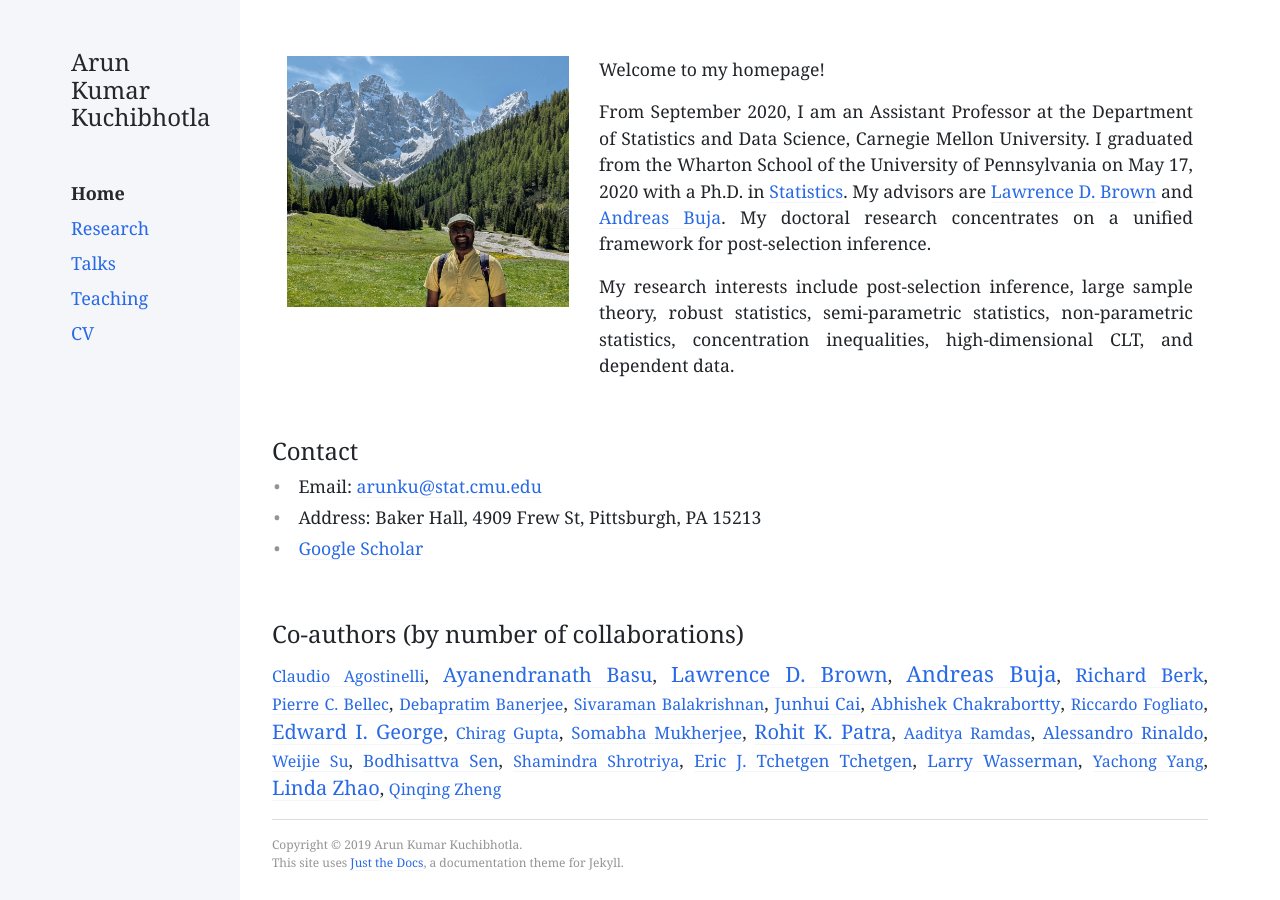
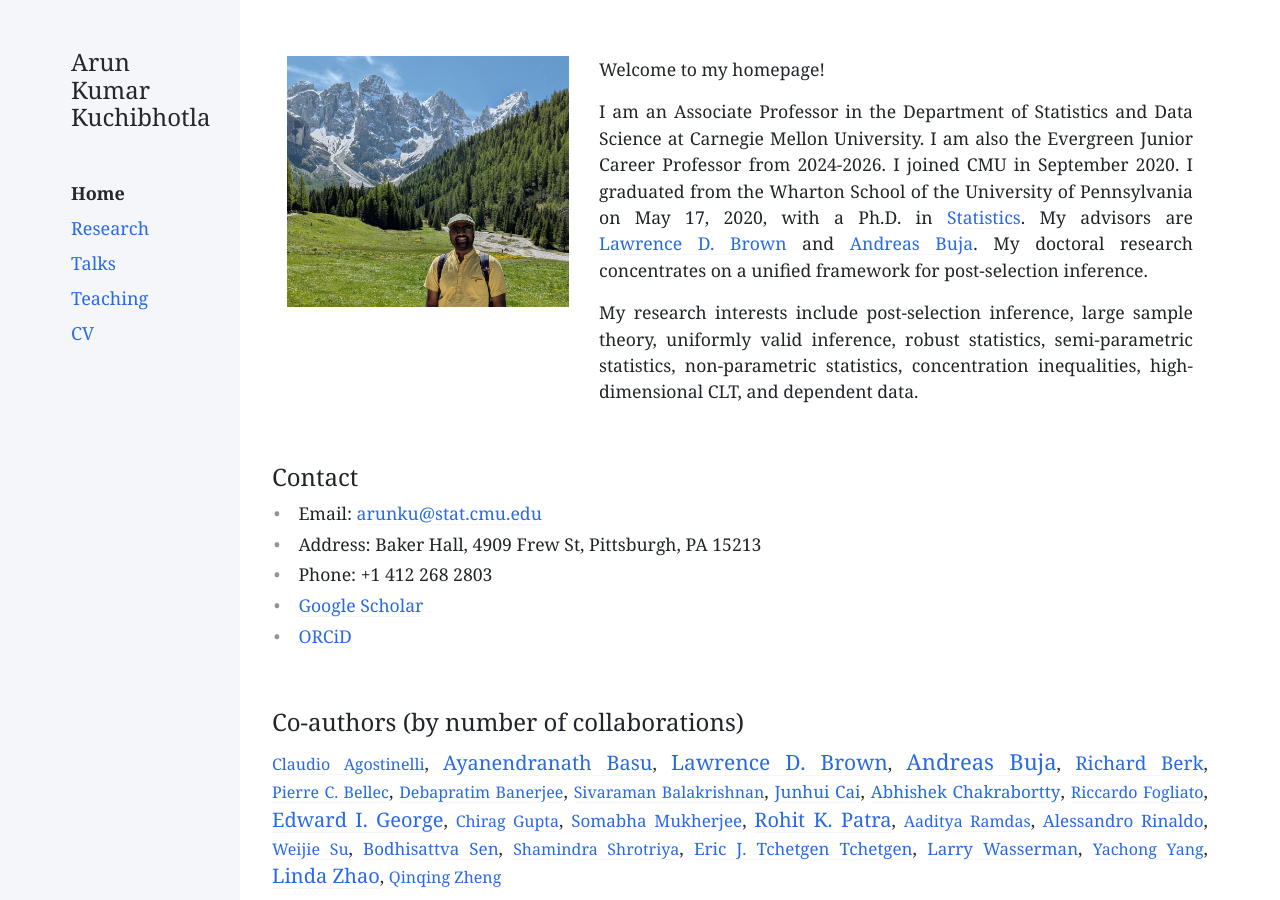
Before and after one commit to Arun-Kuchibhotla/Arun-Kuchibhotla.github.io, a Jekyll site: the page built from index.md, in a window 1280 px wide. Built offline with Jekyll 4.4.1, drawn with Linux system fonts in a browser that asks for light colours; nearby versions of some CDN libraries.

Commit message:
Update index.md

```diff
--- a/index.md
+++ b/index.md
@@ -16,10 +16,10 @@ permalink: /
 				Welcome to my homepage!
 			</p>
 			<p class="text-justify">
-				From September 2020, I am an Assistant Professor at the Department of Statistics and Data Science, Carnegie Mellon University. I graduated from the Wharton School of the University of Pennsylvania on May 17, 2020 with a Ph.D. in <a href="https://statistics.wharton.upenn.edu">Statistics</a>. My advisors are <a href="http://www-stat.wharton.upenn.edu/~lbrown/">Lawrence D. Brown</a> and <a href="http://www-stat.wharton.upenn.edu/~buja/">Andreas Buja</a>. My doctoral research concentrates on a unified framework for post-selection inference.
+				I am an Associate Professor in the Department of Statistics and Data Science at Carnegie Mellon University. I am also the Evergreen Junior Career Professor from 2024-2026. I joined CMU in September 2020. I graduated from the Wharton School of the University of Pennsylvania on May 17, 2020, with a Ph.D. in <a href="https://statistics.wharton.upenn.edu">Statistics</a>. My advisors are <a href="http://www-stat.wharton.upenn.edu/~lbrown/">Lawrence D. Brown</a> and <a href="http://www-stat.wharton.upenn.edu/~buja/">Andreas Buja</a>. My doctoral research concentrates on a unified framework for post-selection inference.
 			</p>
 			<p class="text-justify">
-				My research interests include post-selection inference, large sample theory, robust statistics, semi-parametric statistics, non-parametric statistics, concentration inequalities, high-dimensional CLT, and dependent data.
+				My research interests include post-selection inference, large sample theory, uniformly valid inference, robust statistics, semi-parametric statistics, non-parametric statistics, concentration inequalities, high-dimensional CLT, and dependent data.
 			</p>
 		</div>
 	</div>
@@ -34,6 +34,7 @@ permalink: /
 			<ul>
 				<li> Post-selection inference </li>
 				<li> Large sample theory </li>
+				<li> Uniformly valid Inference </li>
 				<li> Robust statistics </li>
 				<li> Semi-parametric statistics </li>
 				<li> Non-parametric statistics </li>
@@ -57,7 +58,9 @@ permalink: /
 
 - Email: [arunku@stat.cmu.edu](arunku@stat.cmu.edu)
 - Address: Baker Hall, 4909 Frew St, Pittsburgh, PA 15213
+- Phone: +1 412 268 2803
 - [Google Scholar](https://scholar.google.com.hk/citations?user=k2uOCu0AAAAJ&hl=en&oi=ao)
+- [ORCiD](https://orcid.org/0000-0003-4459-5352)
 
 <br>
 
```
